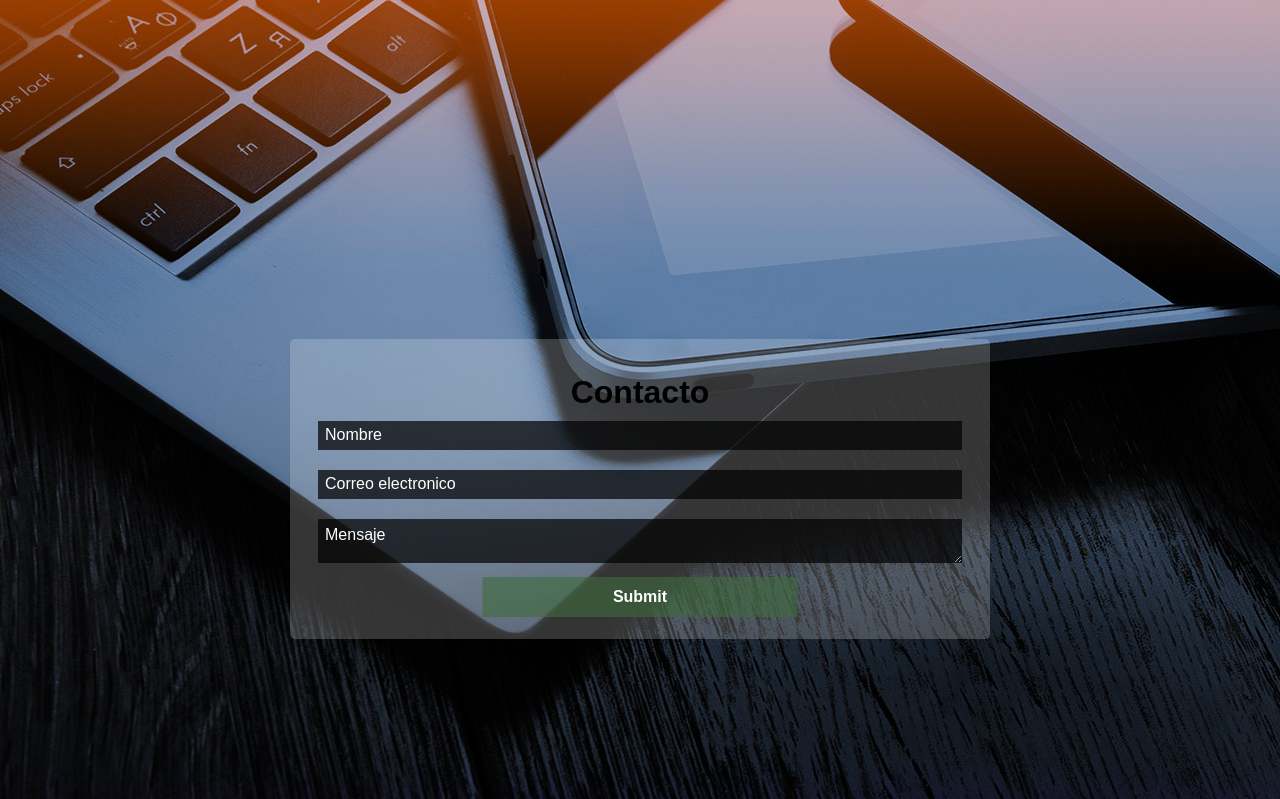
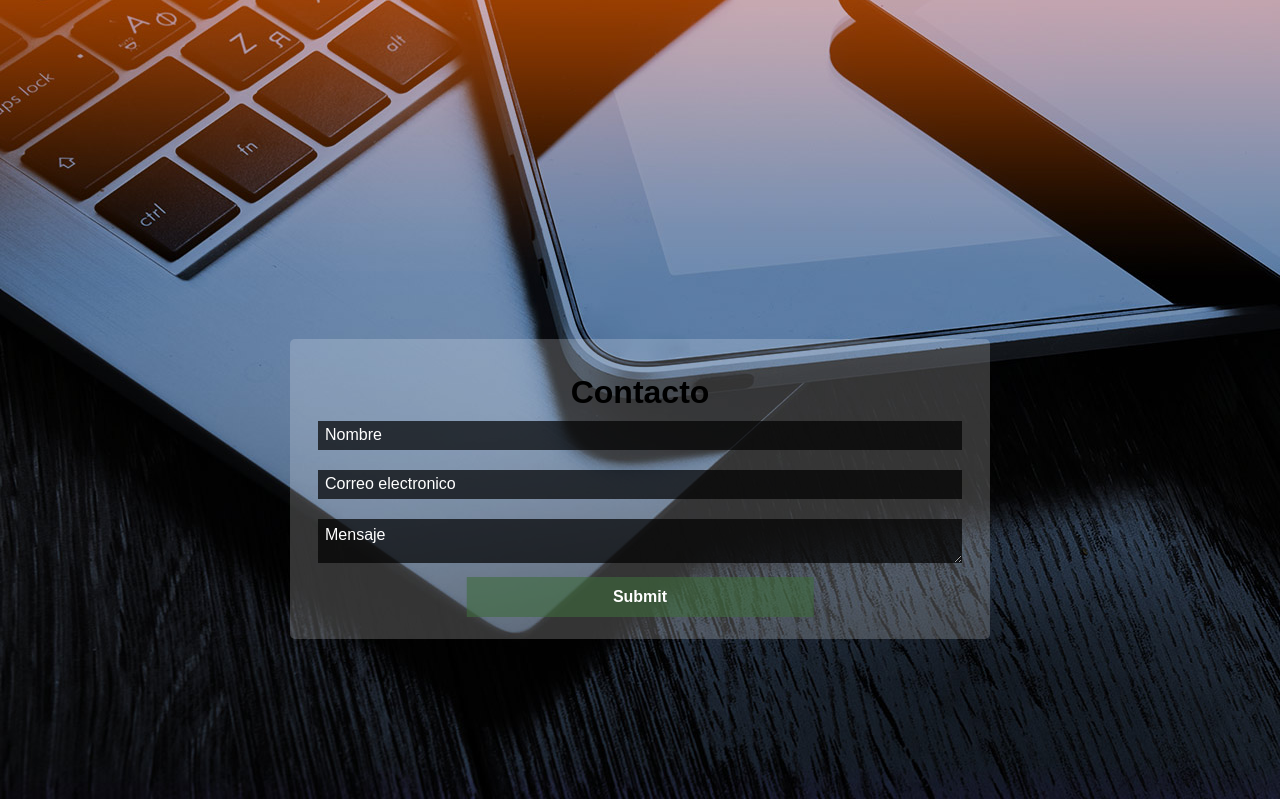
Before and after one commit to Sershock30/scmdev, a PHP site: page / in a window 1280 px wide. Shown: the part 3441-4240 px from the top of the page. Run offline with PHP 8.4, Linux system fonts and the light colour scheme; some web fonts are replaced.

Commit message:
Updateboton1.1

```diff
--- a/style/main.css
+++ b/style/main.css
@@ -423,7 +423,7 @@ font-family: 'Titillium Web', sans-serif;*/
 #contacto .boton{
 	background-color:rgba(63, 108, 60, 0.6);
 	border:none;
-	width: 50%;
+	width: 55%;
 	height:40px;
 	margin-left:50%;
 	transform:translateX(-50%);
```
